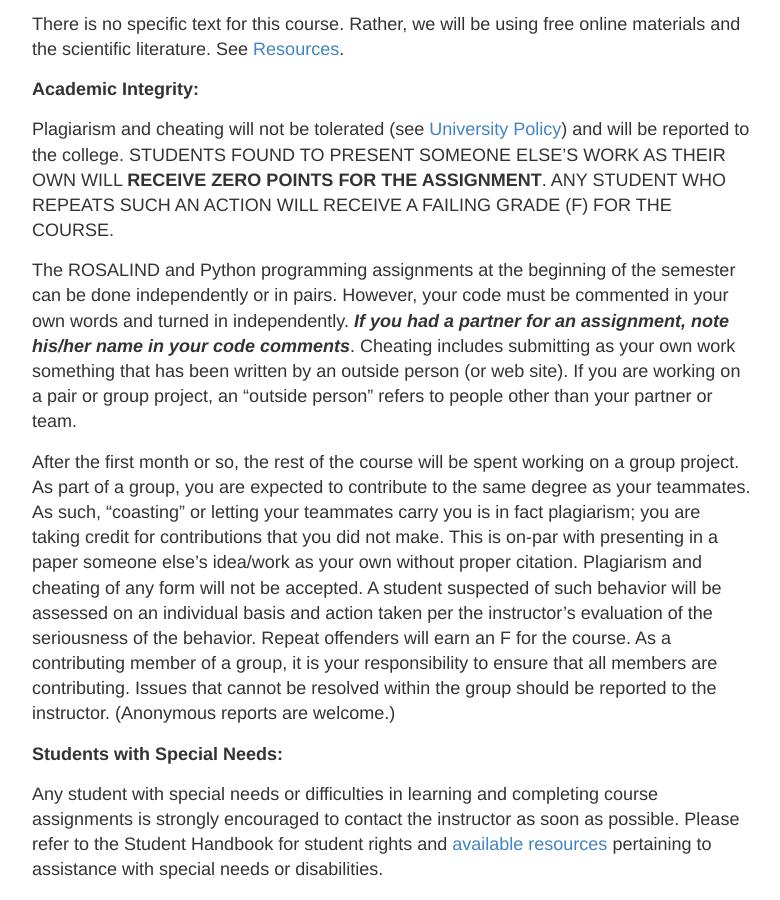
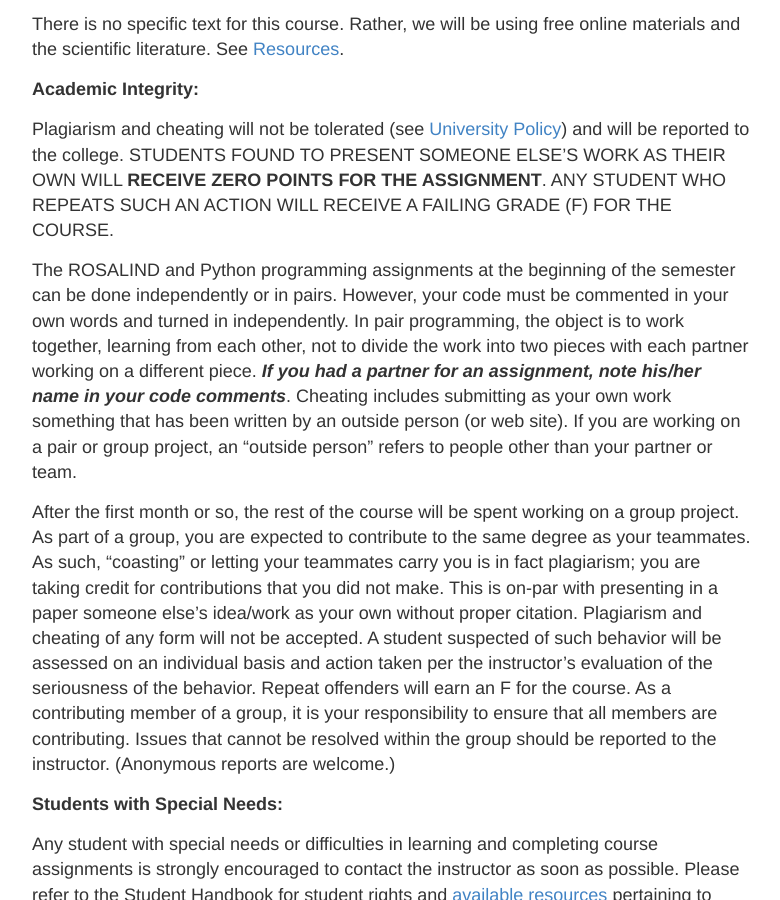
Before and after one commit to hwheeler01/CompBio, a Jekyll site: the page built from syllabus.md, in a window 1280 px wide and 900 px high, scrolled down 973 px. Shown: the whole window, without its empty margins (248-1028 px from the left). Built offline with Jekyll 4.4.1, drawn with Linux system fonts in a browser that asks for light colours; Markdown is read by kramdown in place of the engine named in the settings.

Commit message:
fix front page

```diff
--- a/syllabus.md
+++ b/syllabus.md
@@ -81,7 +81,7 @@ There is no specific text for this course. Rather, we will be using free online
 Plagiarism and cheating will not be tolerated (see <a href="http://www.luc.edu/academics/catalog/undergrad/reg_academicintegrity.shtml">University Policy</a>) and will be
 reported to the college. STUDENTS FOUND TO PRESENT SOMEONE ELSE’S WORK AS THEIR OWN WILL **RECEIVE ZERO POINTS FOR THE ASSIGNMENT**. ANY STUDENT WHO REPEATS SUCH AN ACTION WILL RECEIVE A FAILING GRADE (F) FOR THE COURSE.
 
-The ROSALIND and Python programming assignments at the beginning of the semester can be done independently or in pairs. However, your code must be commented in your own words and turned in independently. ***If you had a partner for an assignment, note his/her name in your code comments***. Cheating includes submitting as your own work something that has been written by an outside person (or web site). If you are working on a pair or group project, an “outside person” refers to people other than your partner or team.
+The ROSALIND and Python programming assignments at the beginning of the semester can be done independently or in pairs. However, your code must be commented in your own words and turned in independently. In pair programming, the object is to work together, learning from each other, not to divide the work into two pieces with each partner working on a different piece. ***If you had a partner for an assignment, note his/her name in your code comments***. Cheating includes submitting as your own work something that has been written by an outside person (or web site). If you are working on a pair or group project, an “outside person” refers to people other than your partner or team.
 
 After the first month or so, the rest of the course will be spent working on a group project. As part of a group, you are expected to contribute to the same degree as your teammates. As such, “coasting” or letting your teammates carry you is in fact plagiarism; you are taking credit for contributions that you did not make. This is on-par with presenting in a paper someone else’s idea/work as your own without proper citation. Plagiarism and cheating of any form will not be accepted. A student suspected of such behavior will be assessed on an individual basis and action taken per the instructor’s evaluation of the seriousness of the
 behavior. Repeat offenders will earn an F for the course.
```
Also changed, not shown: _posts/2016-01-03-obj.md (+1 -1 lines).
